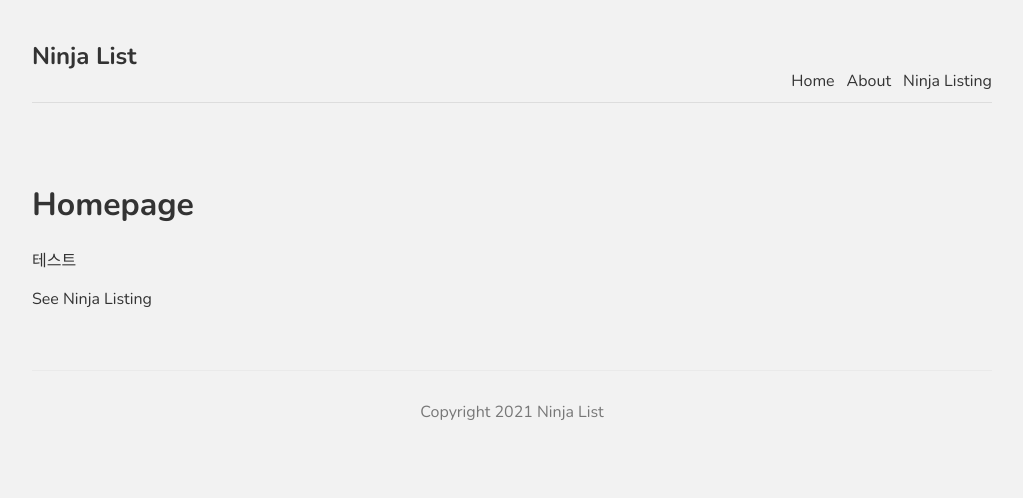
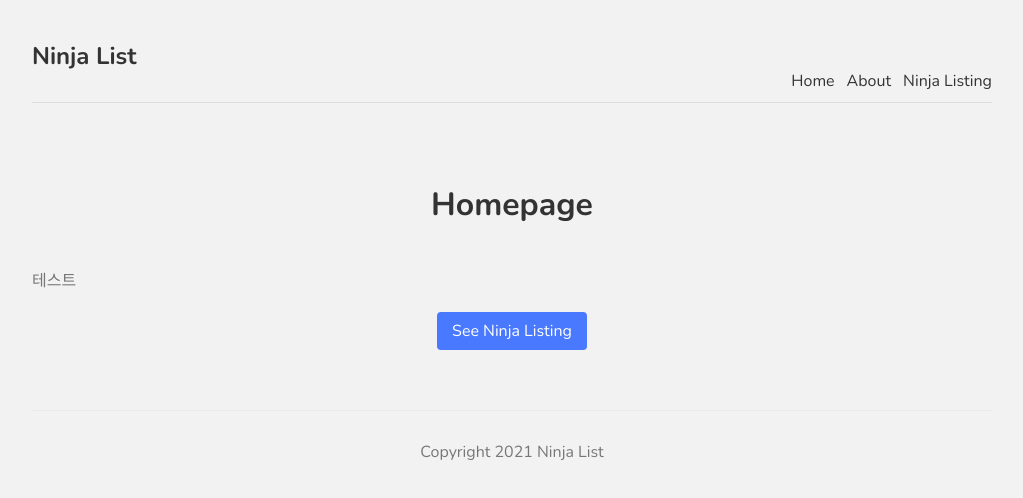
Before and after one commit to jy7123943/next-js-practice, a Next.js app: page / in a window 1280 px wide. Shown: the top 498 px of the page, without its empty margins (128-1151 px from the left). Built offline with nearby package versions, Linux system fonts and the light colour scheme.

Commit message:
Add styles

```diff
--- a/pages/index.js
+++ b/pages/index.js
@@ -4,10 +4,10 @@ import Link from 'next/link'
 export default function Home() {
   return (
     <div>
-      <h1>Homepage</h1>
-      <p>테스트</p>
+      <h1 className={styles.title}>Homepage</h1>
+      <p className={styles.text}>테스트</p>
       <Link href='/ninjas'>
-        <a>See Ninja Listing</a>
+        <a className={styles.btn}>See Ninja Listing</a>
       </Link>
     </div>
   )
--- a/pages/ninjas/index.js
+++ b/pages/ninjas/index.js
@@ -1,4 +1,6 @@
-const Ninjas = (params) => {
+import styles from '../../styles/Ninjas.module.css'
+
+const Ninjas = () => {
   return (
     <div>
       <h1>Ninjas</h1>
```
